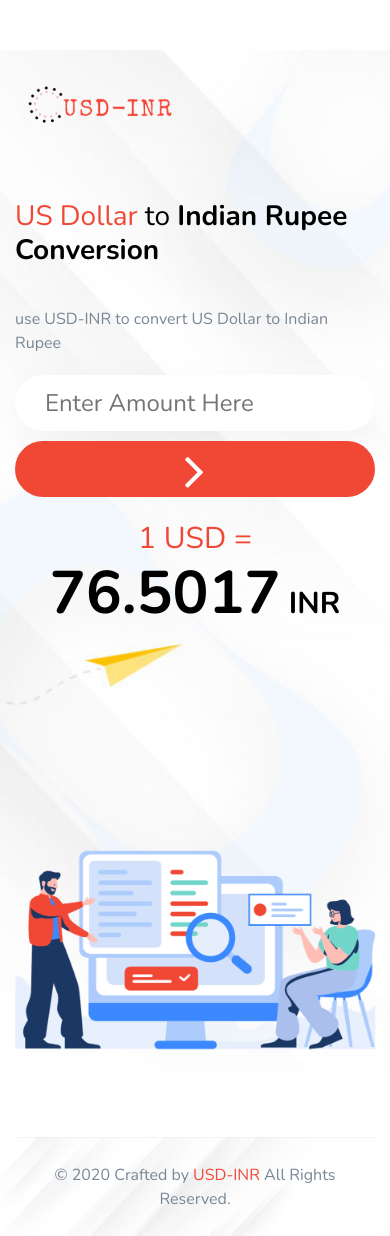
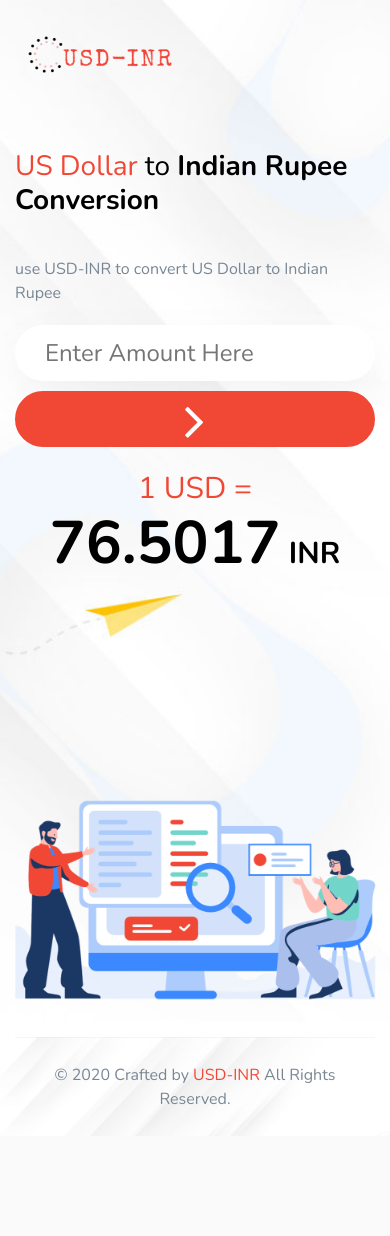
Before and after one commit to Garima935/project_usd-inr, a CodeIgniter app: page /database/ in a window 390 px wide. After the commit the page ends 1105 px from the top, so only its background shows below. Run offline with CodeIgniter, Linux system fonts and the light colour scheme.

Commit message:
Update welcome_message.php

```diff
--- a/application/views/welcome_message.php
+++ b/application/views/welcome_message.php
@@ -46,7 +46,7 @@
         {
             .container
             {
-                margin-top:50px !important;
+                margin-top:0px !important;
     }
 </style>
 </head>
```
